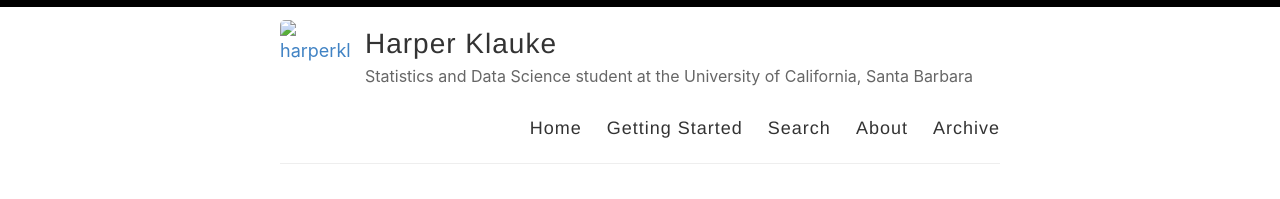
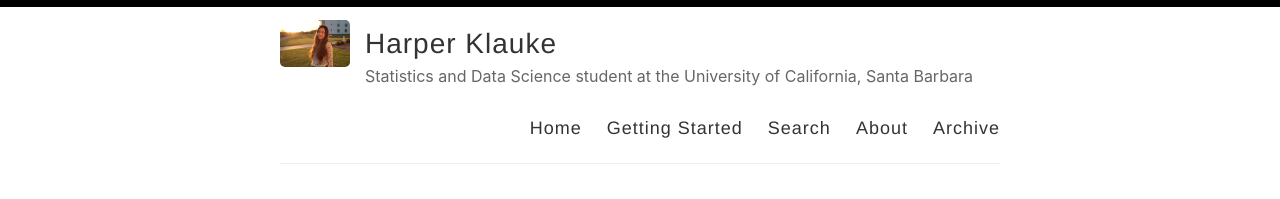
Before and after one commit to harperklauke/harperklauke.github.io, a Jekyll site: the page built from index.html, in a window 1280 px wide. Shown: the top 199 px of the page. Built offline with Jekyll 4.4.1, drawn with Linux system fonts in a browser that asks for light colours; the list of posts is cut into pages by our own code.

Commit message:
Update _config.yml

```diff
--- a/_config.yml
+++ b/_config.yml
@@ -12,7 +12,7 @@ name: Harper Klauke
 description: Statistics and Data Science student at the University of California, Santa Barbara
 
 # URL of your avatar or profile pic (you could use your GitHub profile pic)
-avatar:
+avatar: /images/sun_profile.jpg
 
 #
 # Flags below are optional
```
